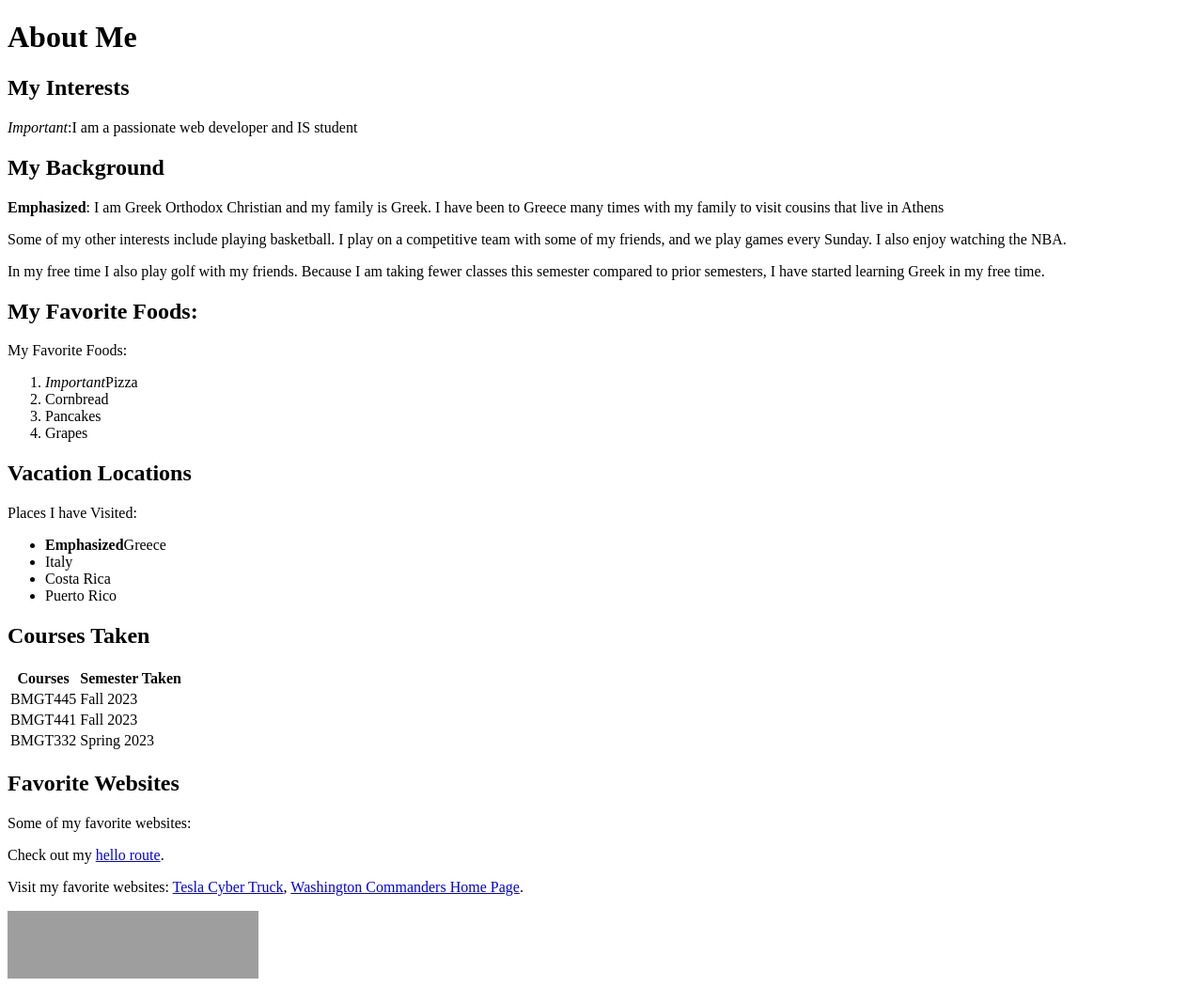
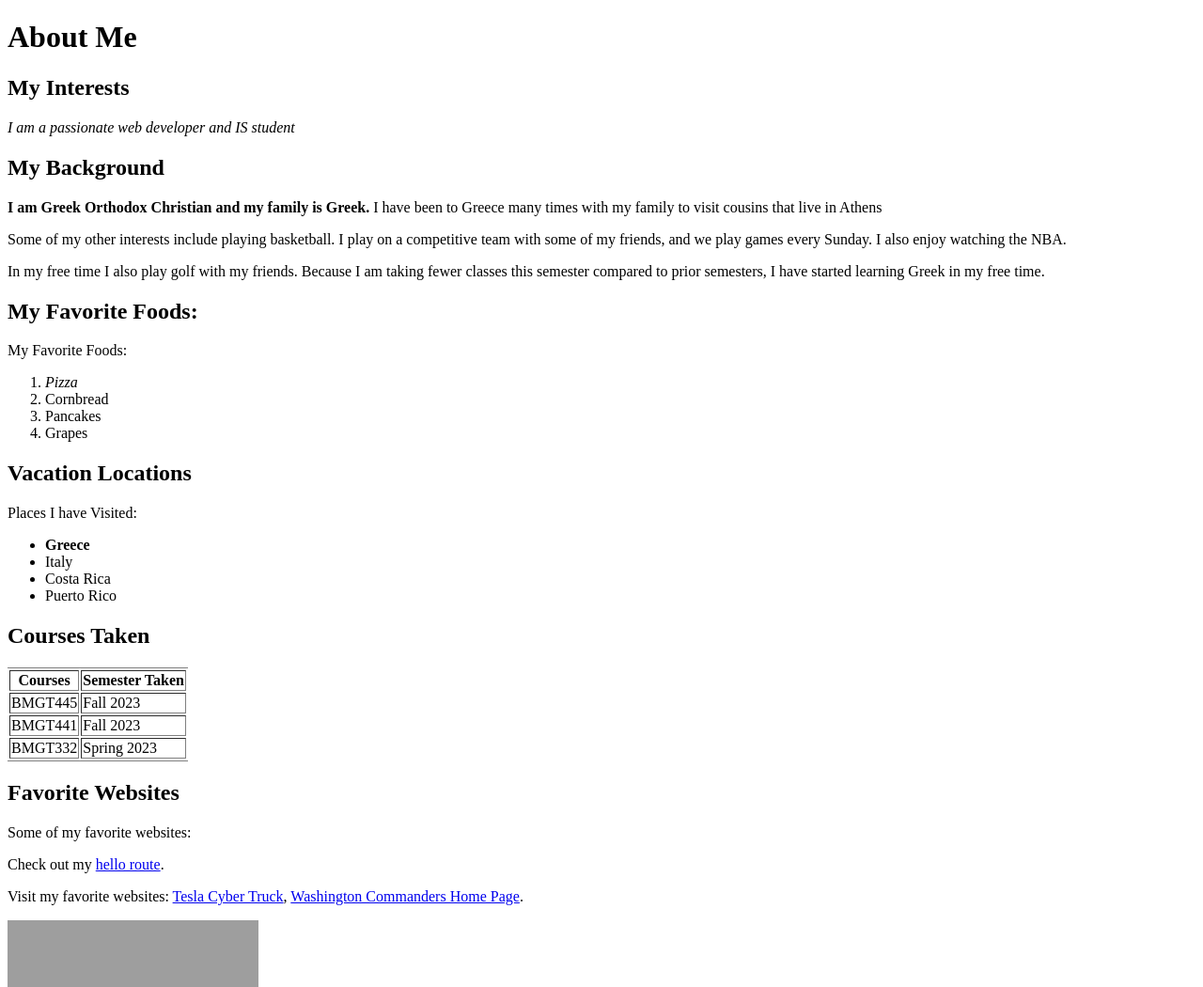
Before and after one commit to mharamis/helloWorld, a Flask app: page /about in a window 1280 px wide. Shown: the top 1050 px of the page at 94% size. Run offline with Flask 3, Linux system fonts and the light colour scheme; grey boxes are pictures that could not be loaded.

Commit message:
Updated about page with personal information

```diff
--- a/templates/about.html
+++ b/templates/about.html
@@ -10,9 +10,9 @@
 
 <!-- Express areas of interest and personal background, and give a small explanation about each-->
     <h2>My Interests</h2>
-    <p><em>Important</em>:I am a passionate web developer and IS student</p>
+    <p><em>I am a passionate web developer and IS student</em></p>
     <h2>My Background</h2>
-    <p><strong>Emphasized</strong>: I am Greek Orthodox Christian and my family is Greek. I have been to Greece many times with my family to visit cousins that live in Athens</p>
+    <p><strong>I am Greek Orthodox Christian and my family is Greek.</strong> I have been to Greece many times with my family to visit cousins that live in Athens</p>
 
  <!-- Further elaborate on  interest and personal background in paragraph form-->
     <p>Some of my other interests include playing basketball. I play on a competitive team with some of my friends, and we play games every Sunday. I also enjoy watching the NBA.</p>
@@ -23,7 +23,7 @@
     <h2>My Favorite Foods:</h2>
     <p>My Favorite Foods:</p>
     <ol>
-        <li><em>Important</em>Pizza</li>
+        <li><em>Pizza</em></li>
         <li>Cornbread</li>
         <li>Pancakes</li>
         <li>Grapes</li>
@@ -32,17 +32,17 @@
     <h2>Vacation Locations</h2>
     <p>Places I have Visited:</p>
     <ul>
-        <li><strong>Emphasized</strong>Greece</li>
+        <li><strong>Greece</strong></li>
         <li>Italy</li>
         <li>Costa Rica</li>
         <li>Puerto Rico</li>
     </ul>
 
     <h2>Courses Taken</h2>
-    <table>
+    <table> <table border=1 frame=hsides>
         <tr>
-            <th>Courses</th>
-            <th>Semester Taken</th>
+        <th>Courses</th>
+        <th>Semester Taken</th>
         </tr>
         <tr>
             <td>BMGT445</td>
```
